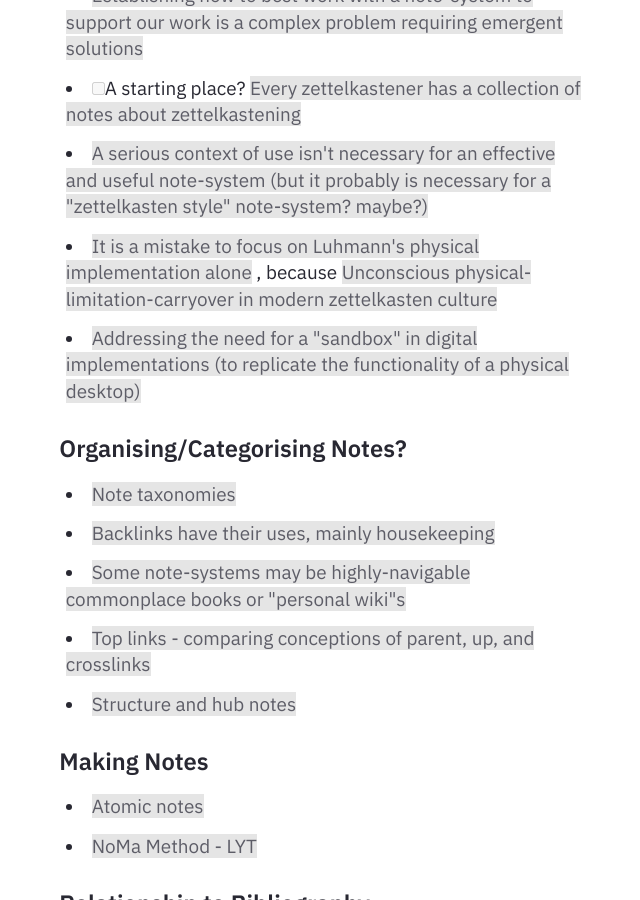
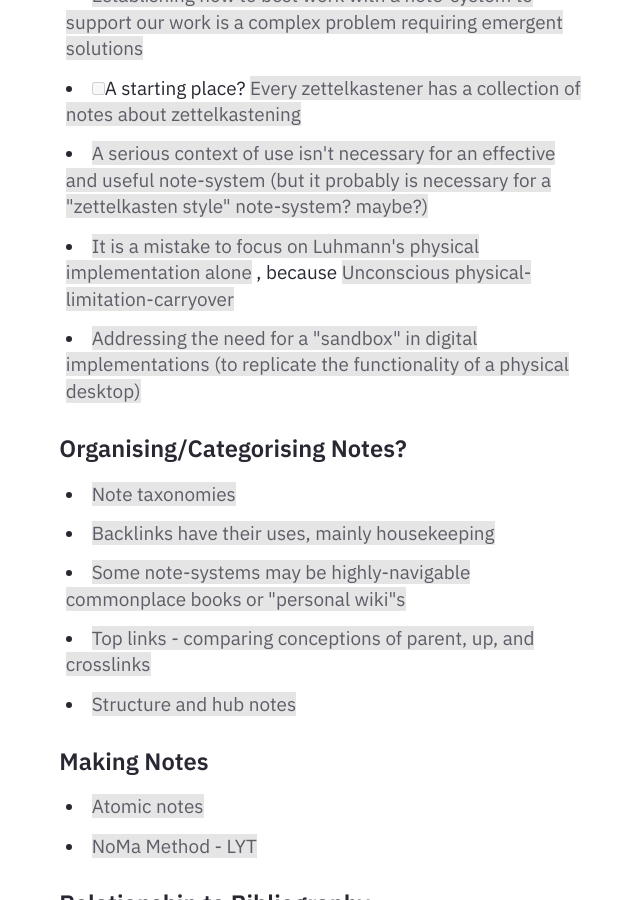
Before and after one commit to myndatlas/myndatlas.github.io, a Jekyll site: the page built from _notes/Public/✶Note-Systems.md, in a window 1280 px wide and 900 px high, scrolled down 2444 px. Shown: the whole window, without its empty margins (319-959 px from the left). Built offline with Jekyll 4.4.1, drawn with Linux system fonts in a browser that asks for light colours.

Commit message:
314 vault backup: 2023-07-18 16:46:16

```diff
--- a/_notes/Public/✶Note-Systems.md
+++ b/_notes/Public/✶Note-Systems.md
@@ -58,7 +58,7 @@ sort file.name
 - [[Establishing how to best work with a note-system to support our work is a complex problem requiring emergent solutions]]
 - [ ] A starting place? [[Every zettelkastener has a collection of notes about zettelkastening]]
 - [[A serious context of use isn't necessary for an effective and useful note-system (but it probably is necessary for a "zettelkasten style" note-system? maybe?)]]
-- [[It is a mistake to focus on Luhmann's physical implementation alone]], because [[Unconscious physical-limitation-carryover in modern zettelkasten culture]]
+- [[It is a mistake to focus on Luhmann's physical implementation alone]], because [[Unconscious physical-limitation-carryover]]
 - [[Addressing the need for a "sandbox" in digital implementations (to replicate the functionality of a physical desktop)]]
 
 #### Organising/Categorising Notes?
```
